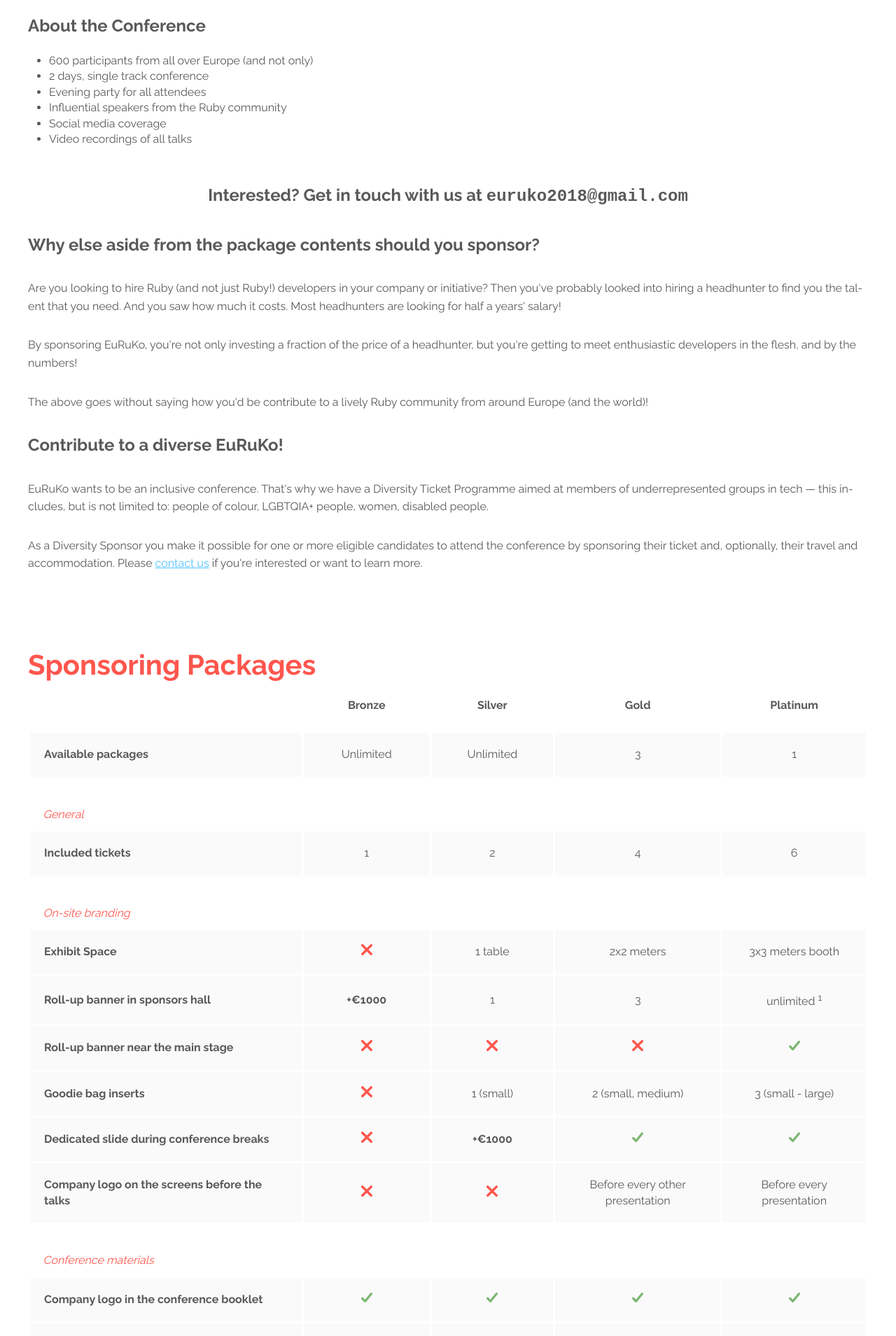
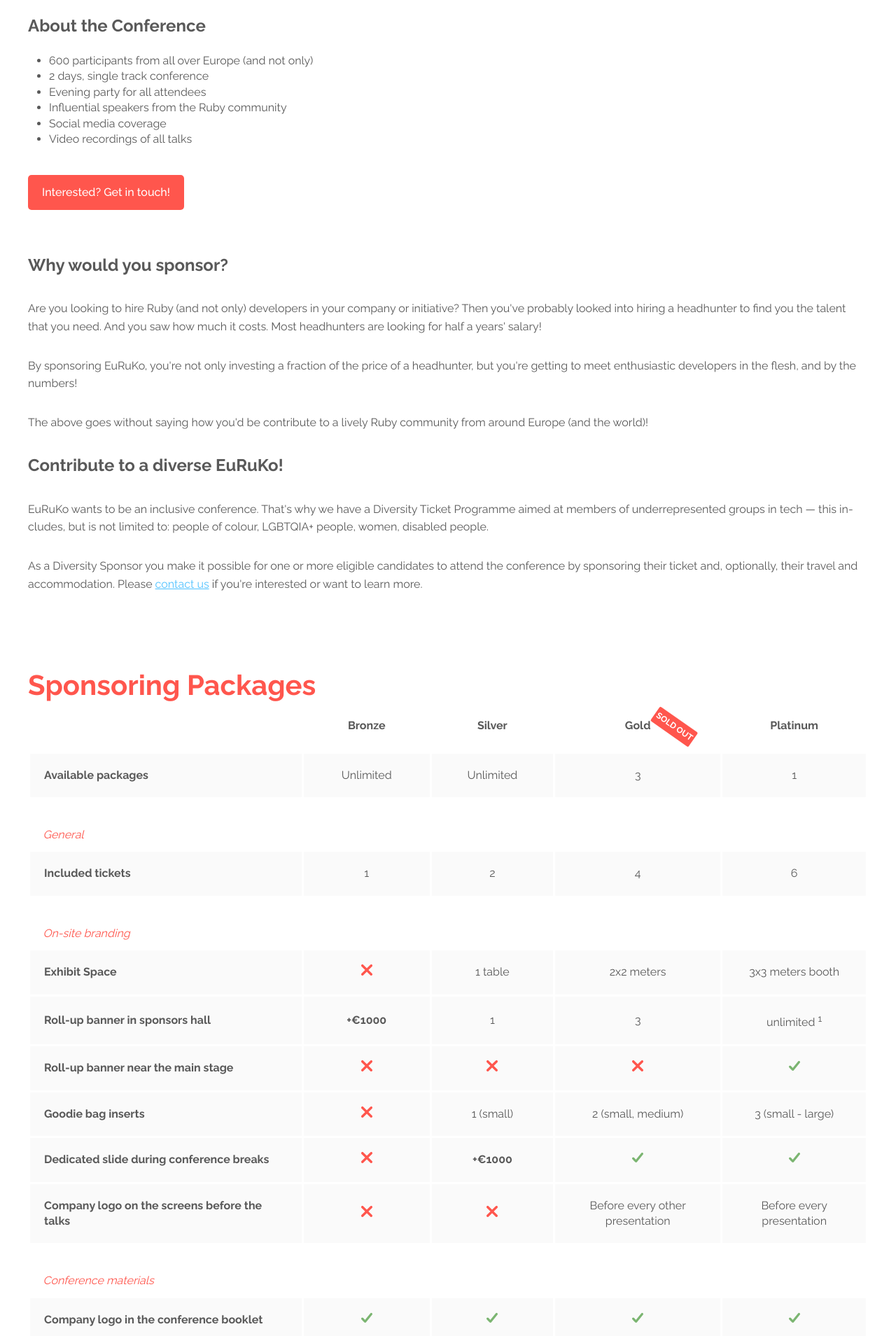
Before and after one commit to euruko/euruko2018.github.io, a Jekyll site: the page built from sponsoring.html, in a window 1280 px wide. Shown: the part 415-2324 px from the top of the page at 70% size. Built offline with Jekyll 4.4.1, drawn with Linux system fonts in a browser that asks for light colours.

Commit message:
Add sold out tag to the Gold package

```diff
--- a/assets/css/sponsoring.scss
+++ b/assets/css/sponsoring.scss
@@ -47,6 +47,17 @@
   }
 }
 
+.sold-out {
+  background-color: $red;
+  transform: rotate(35deg);
+  color: white;
+  font-size: 12px;
+  padding: 3px;
+  border-radius: 2px;
+  position: absolute;
+
+}
+
 @media (max-width: 768px) {
   .sponsor-table {
     overflow-x: scroll;
--- a/sponsoring.html
+++ b/sponsoring.html
@@ -35,11 +35,13 @@
                 <li>Video recordings of all talks</li>
             </ul>
 
-            <h3 style="margin-top: 30px; text-align:center;">Interested? Get in touch with us at <code>euruko2018@gmail.com</code></h3>
+            <p>
+                <a href="mailto:euruko2018@gmail.com" target="_blank" class="button bg-red" style="margin-top: 20px;">Interested? Get in touch!</a>
+            </p>
 
-            <h3 style="margin-top: 30px;">Why else aside from the package contents should you sponsor?</h3>
+            <h3 style="margin-top: 60px;">Why would you sponsor?</h3>
             <p style="margin-top: 30px;">
-                Are you looking to hire Ruby (and not just Ruby!) developers in
+                Are you looking to hire Ruby (and not only) developers in
                 your company or initiative? Then you've probably looked into
                 hiring a headhunter to find you the talent that you need.
                 And you saw how much it costs. Most headhunters are looking for half a years' salary!
@@ -80,7 +82,10 @@
                         <th>&nbsp;</th>
                         <th>Bronze</th>
                         <th>Silver</th>
-                        <th>Gold</th>
+                        <th>
+                            Gold
+                            <span class="sold-out">SOLD OUT</span>
+                        </th>
                         <th>Platinum</th>
                     </tr>
 
```
